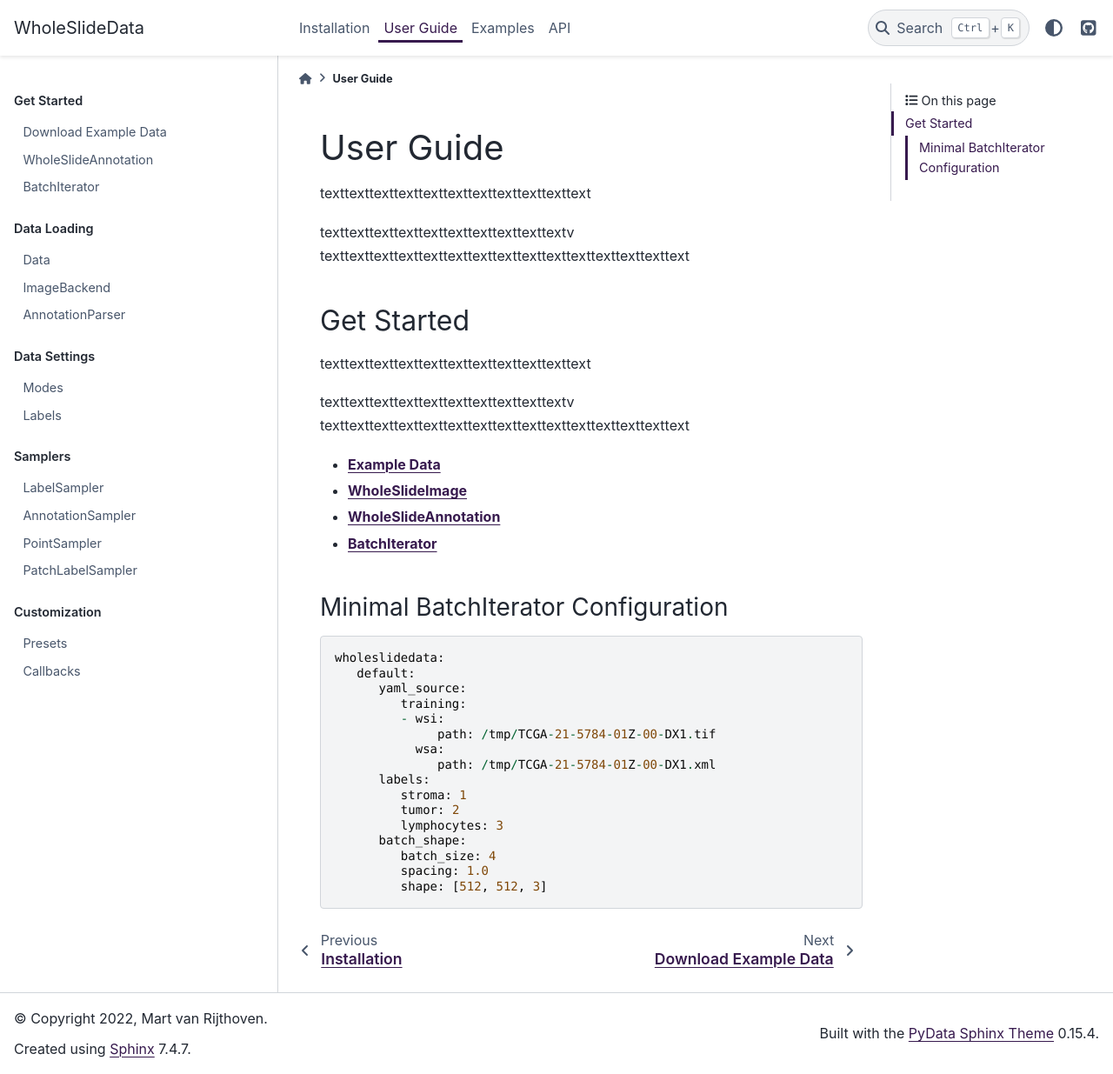
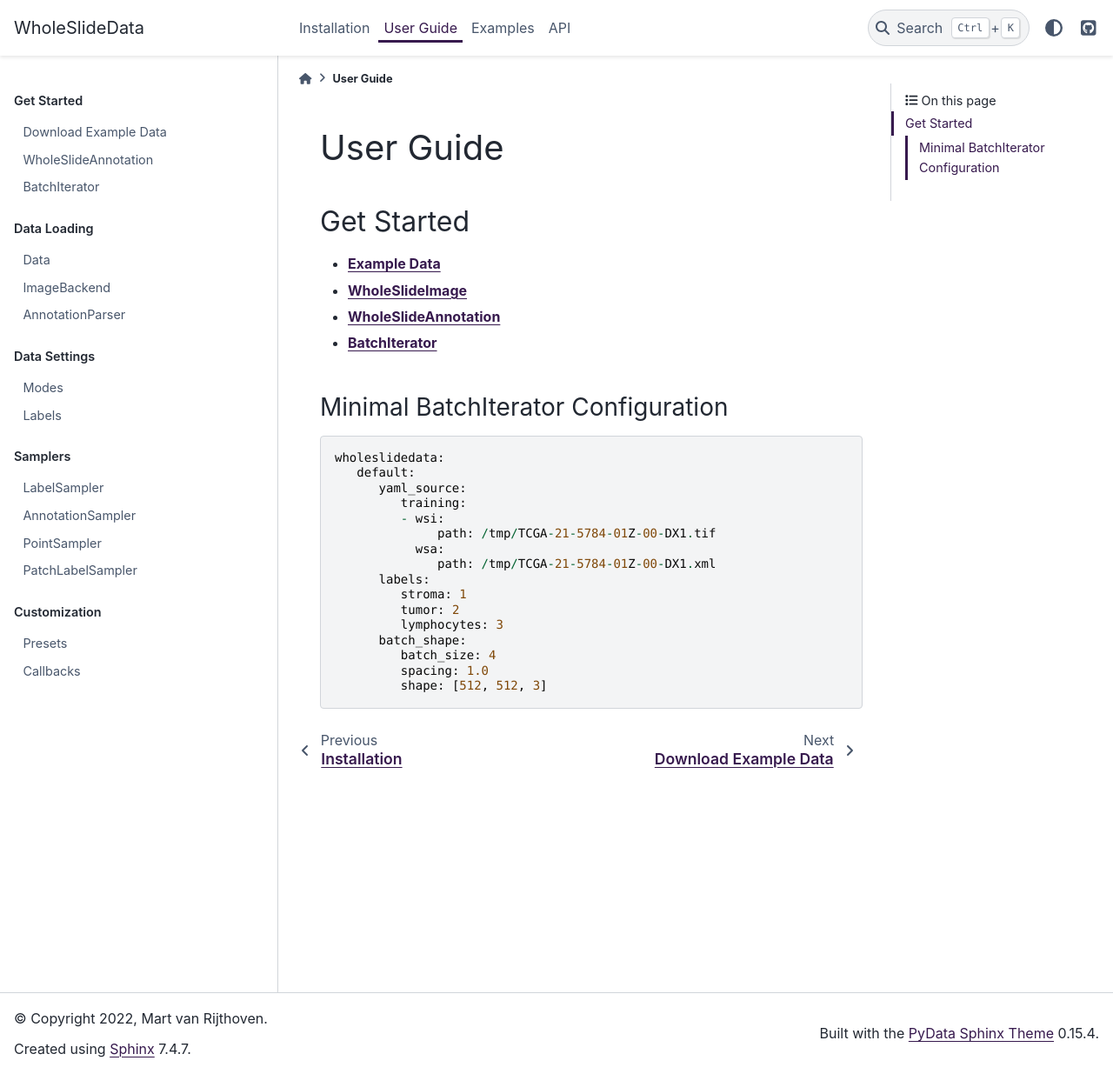
Before and after one commit to DIAGNijmegen/pathology-whole-slide-data, a Sphinx documentation site: the page built from docs/source/userguide/index.rst, in a window 1280 px wide and 1235 px high. Shown: the whole window at 87% size. Built offline with Sphinx 7.4.7 and the PyData theme 0.15.4, drawn with Linux system fonts in a browser that asks for light colours; pages that are not in the unit, such as notebooks, are missing from menus.

Commit message:
update docs

```diff
--- a/docs/source/userguide/index.rst
+++ b/docs/source/userguide/index.rst
@@ -2,18 +2,9 @@
 User Guide
 ==========
 
-texttexttexttexttexttexttexttexttexttexttext
-
-texttexttexttexttexttexttexttexttexttextv
-texttexttexttexttexttexttexttexttexttexttexttexttexttexttext
 
 Get Started
 ***********
-
-texttexttexttexttexttexttexttexttexttexttext
-
-texttexttexttexttexttexttexttexttexttextv
-texttexttexttexttexttexttexttexttexttexttexttexttexttexttext
 
 
 * `Example Data <notebooks/components/downloaddata.html>`_
```
Also changed, not shown: docs/source/userguide/notebooks/components/callbacks.ipynb, docs/source/userguide/notebooks/components/data.ipynb, docs/source/userguide/notebooks/components/imagebackend.ipynb, docs/source/userguide/notebooks/examples/albumentations.ipynb, docs/source/userguide/notebooks/examples/bach.ipynb (deleted), docs/source/userguide/notebooks/examples/detectron2.ipynb, docs/source/userguide/notebooks/examples/tensorflow.ipynb.
